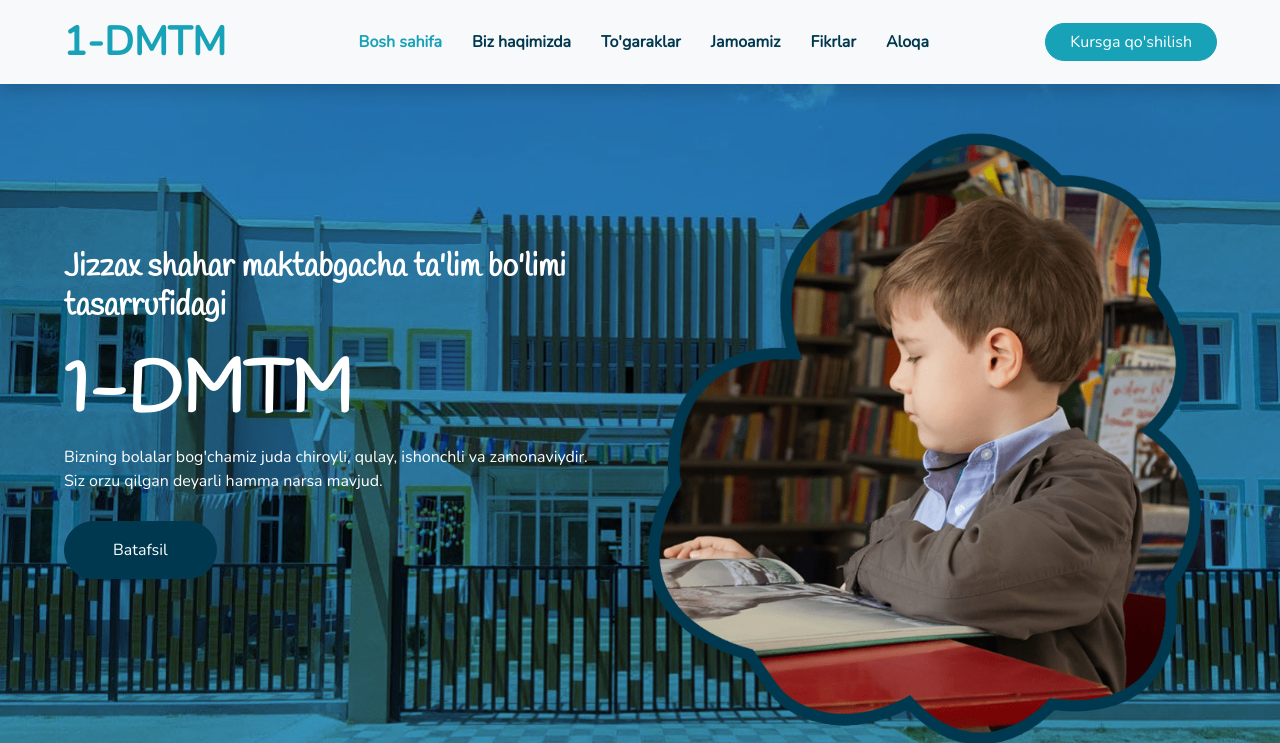
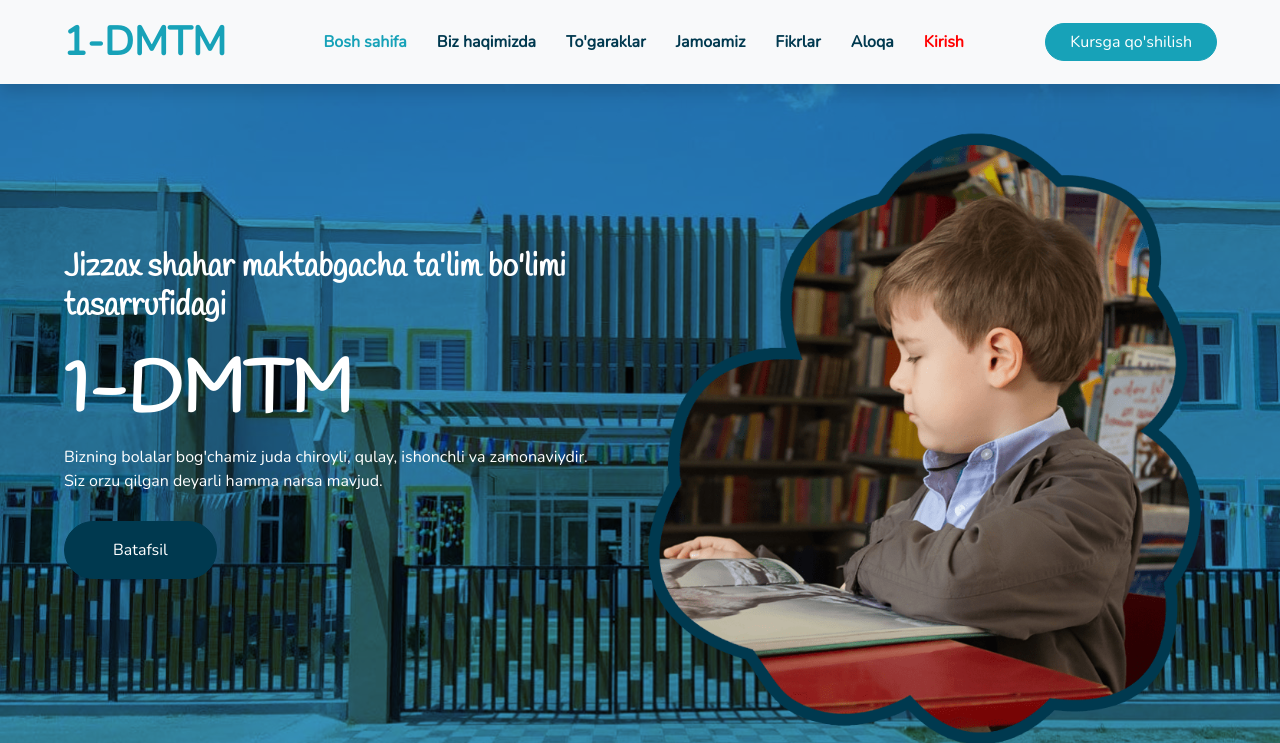
Before and after one commit to MirShoh/1DMTT-Project, a Django app: page / in a window 1280 px wide. Shown: the top 743 px of the page. Run offline with Django 3.2, Linux system fonts and the light colour scheme; data that the repository does not hold is empty; some libraries are stand-ins or nearby versions.

Commit message:
Comments

```diff
--- a/mysite/templates/navbar.html
+++ b/mysite/templates/navbar.html
@@ -18,6 +18,7 @@
                     <a href="#team" class="nav-item nav-link">Jamoamiz</a>
                     <a href="#comments" class="nav-item nav-link">Fikrlar</a>
                     <a href="#register" class="nav-item nav-link">Aloqa</a>
+                    <a href="https://shohjahontmi.pythonanywhere.com/admin/" style="color: red" class="nav-item nav-link">Kirish</a>
                 </div>
                 <a href="tel:+998991035505" class="btn btn-primary px-4">Kursga qo'shilish</a>
             </div>
```
